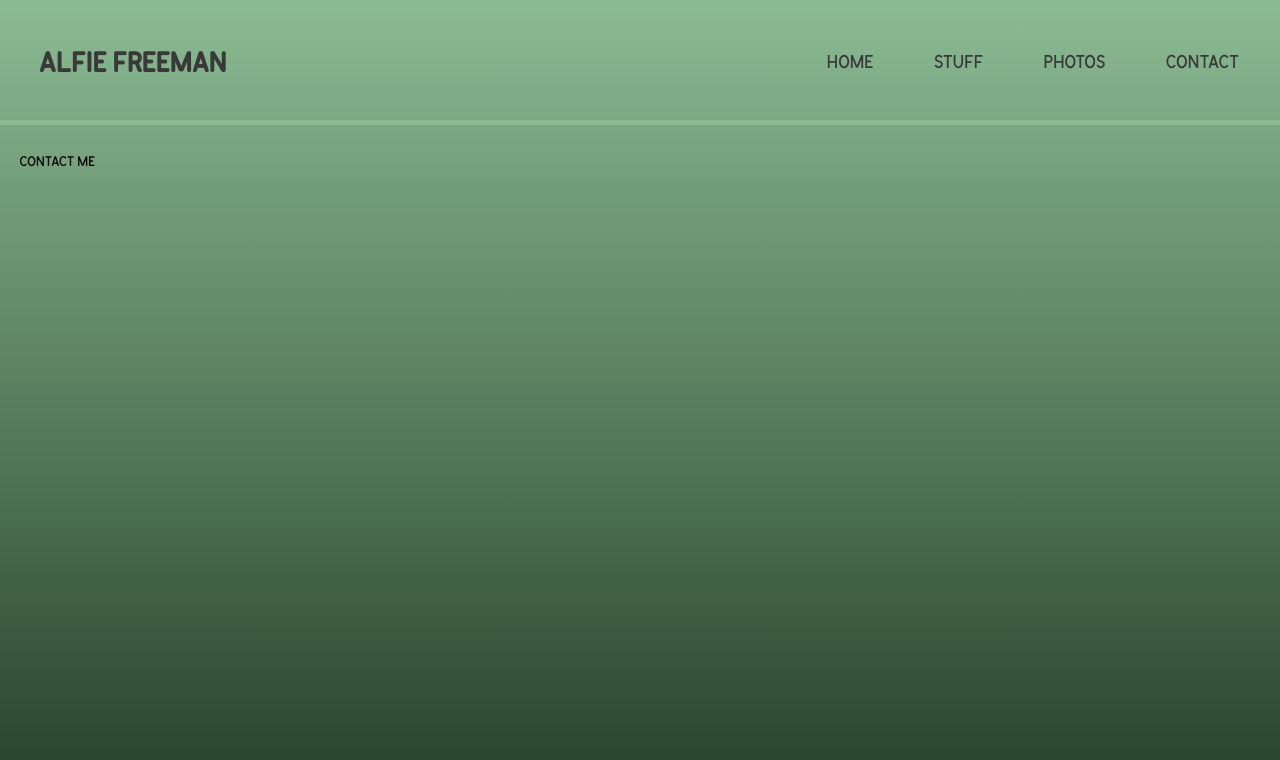
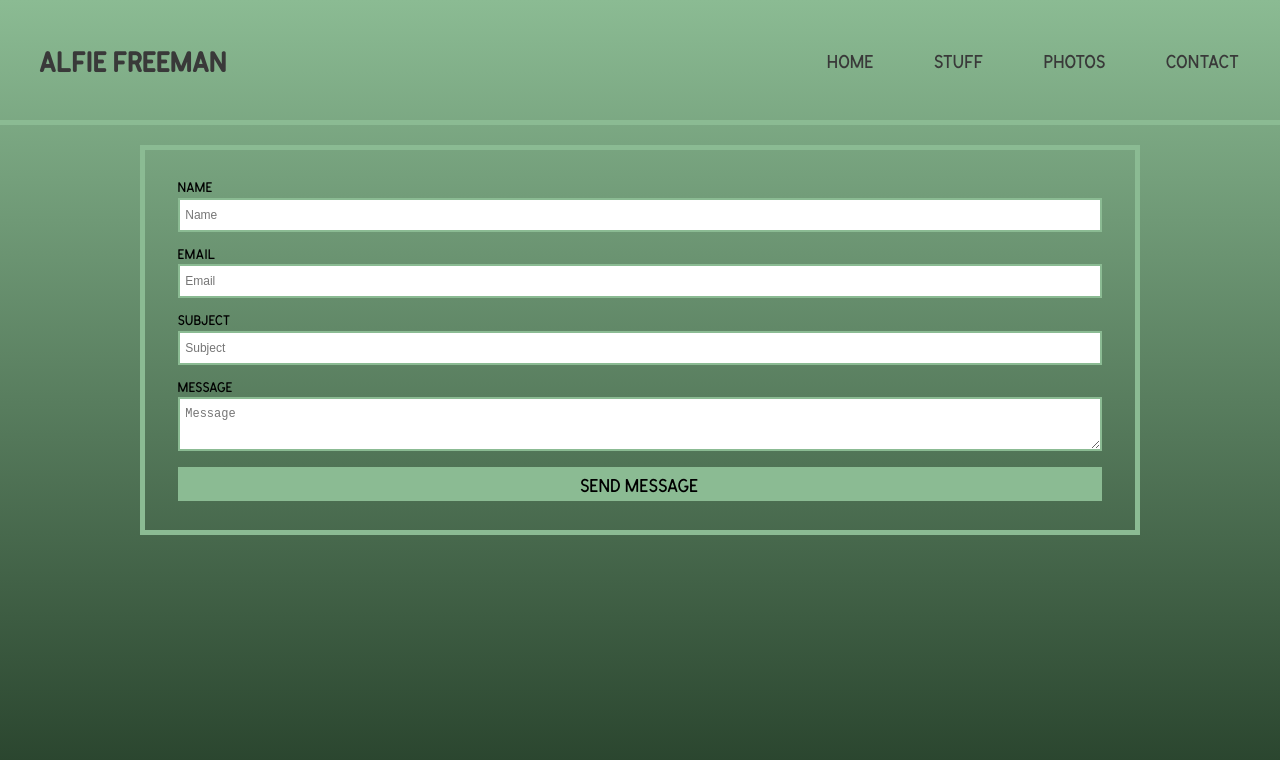
Before and after one commit to runticle/next-website, a Next.js app: page /contact in a window 1280 px wide. Shown: the top 760 px of the page. Built offline with nearby package versions, Linux system fonts and the light colour scheme.

Commit message:
Add a simple ContactForm into the contact page. Does not send email yet.

```diff
--- /dev/null
+++ b/src/components/ContactForm.js
@@ -0,0 +1,77 @@
+import Router from 'next/router';
+import useForm from '../utils/useForm';
+import Form from './styles/Form';
+
+export default function ContactForm() {
+  const { inputs, handleChange, clearForm, resetForm } = useForm({
+    name: '',
+    message: '',
+    email: '',
+    subject: '',
+  });
+
+  return (
+    <Form
+      onSubmit={async (e) => {
+        e.preventDefault();
+
+        window.alert("Thanks! This didn't actually send but it will soon!")
+
+        // setup twilio
+
+        clearForm();
+      }}
+    >
+      <fieldset>
+        <label htmlFor="name">
+          Name
+          <input
+            type="text"
+            id="name"
+            name="name"
+            placeholder="Name"
+            value={inputs.name}
+            required
+            onChange={(e) => handleChange(e)}
+          />
+        </label>
+        <label htmlFor="email">
+          Email
+          <input
+            type="email"
+            id="email"
+            name="email"
+            placeholder="Email"
+            value={inputs.email}
+            required
+            onChange={(e) => handleChange(e)}
+          />
+        </label>
+        <label htmlFor="subject">
+          Subject
+          <input
+            type="text"
+            id="subject"
+            name="subject"
+            placeholder="Subject"
+            value={inputs.subject}
+            onChange={(e) => handleChange(e)}
+          />
+        </label>
+        <label htmlFor="message">
+          Message
+          <textarea
+            id="message"
+            name="message"
+            placeholder="Message"
+            value={inputs.message}
+            required
+            onChange={(e) => handleChange(e)}
+          />
+        </label>
+
+        <button type="submit">Send Message</button>
+      </fieldset>
+    </Form>
+  );
+}
--- /dev/null
+++ b/src/components/styles/Form.js
@@ -0,0 +1,42 @@
+import styled, { keyframes } from 'styled-components';
+
+const Form = styled.form`
+  border: 5px solid var(--lightGreen, lightgreen);
+  padding: 20px;
+  font-size: 1.5rem;
+  line-height: 1.5;
+  max-width: 1000px;
+  margin: 0 auto;
+
+  label {
+    display: block;
+    margin-bottom: 1rem;
+  }
+  input,
+  textarea,
+  select {
+    width: 100%;
+    padding: 0.5rem;
+    font-size: 1.2rem;
+    line-height: 2rem;
+    border: 2px solid var(--lightGreen, lightgreen);
+
+    &:focus {
+      outline: 0;
+      border-color: var(--darkGreen, darkGreen);
+    }
+  }
+  button,
+  input[type='submit'] {
+    width: 100%;
+    background: var(--lightGreen, lightGreen);
+    border: 0;
+    font-size: 2rem;
+    padding: 0.5rem 1.2rem;
+  }
+  fieldset{
+    border: 0;
+  }
+`;
+
+export default Form;
--- a/src/pages/contact.js
+++ b/src/pages/contact.js
@@ -1,3 +1,4 @@
+import ContactForm from '@/components/ContactForm'
 import Head from 'next/head'
 
 export default function Contact() {
@@ -9,9 +10,7 @@ export default function Contact() {
             <meta name="viewport" content="width=device-width, initial-scale=1" />
             <link rel="icon" href="/favicon.ico" />
         </Head>
-        <div>
-            Contact me
-        </div>
+        <ContactForm />
     </>
   )
 }
--- /dev/null
+++ b/src/utils/useForm.js
@@ -0,0 +1,40 @@
+import { useState } from 'react';
+
+export default function useForm(initial = {}) {
+  // create state object for inputs
+  const [inputs, setInputs] = useState(initial);
+
+  function handleChange(e) {
+    let { value, name, type } = e.target;
+
+    // always parse numbers
+    if (type === 'number') value = parseInt(value, 10);
+
+    // for file uploads, not needed right now
+    // if (type === 'file') [value] = e.target.files;
+
+    setInputs({
+      ...inputs,
+      [name]: value,
+    });
+  }
+
+  function resetForm() {
+    setInputs(initial);
+  }
+
+  function clearForm() {
+    const blankState = Object.fromEntries(
+      Object.entries(inputs).map(([key]) => [key, ''])
+    );
+
+    setInputs(blankState);
+  }
+
+  return {
+    inputs,
+    handleChange,
+    resetForm,
+    clearForm,
+  };
+}
```
